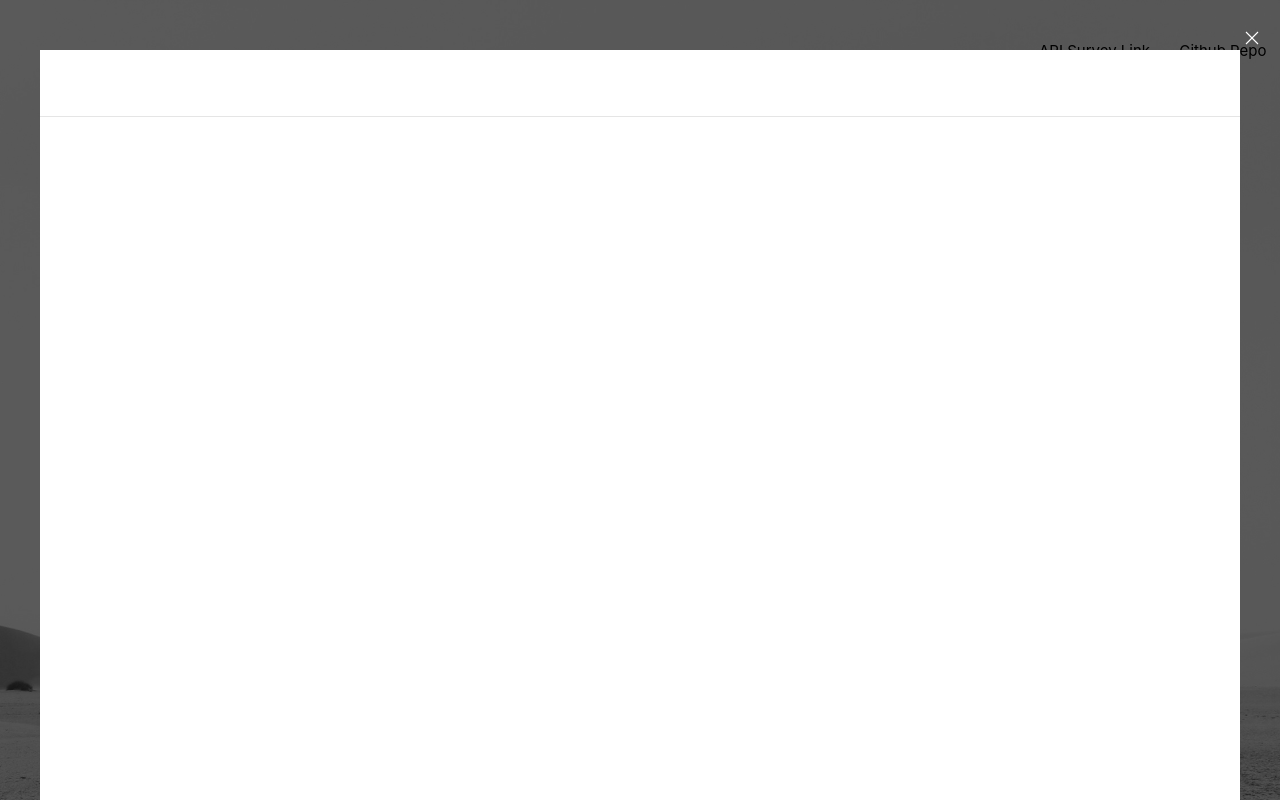
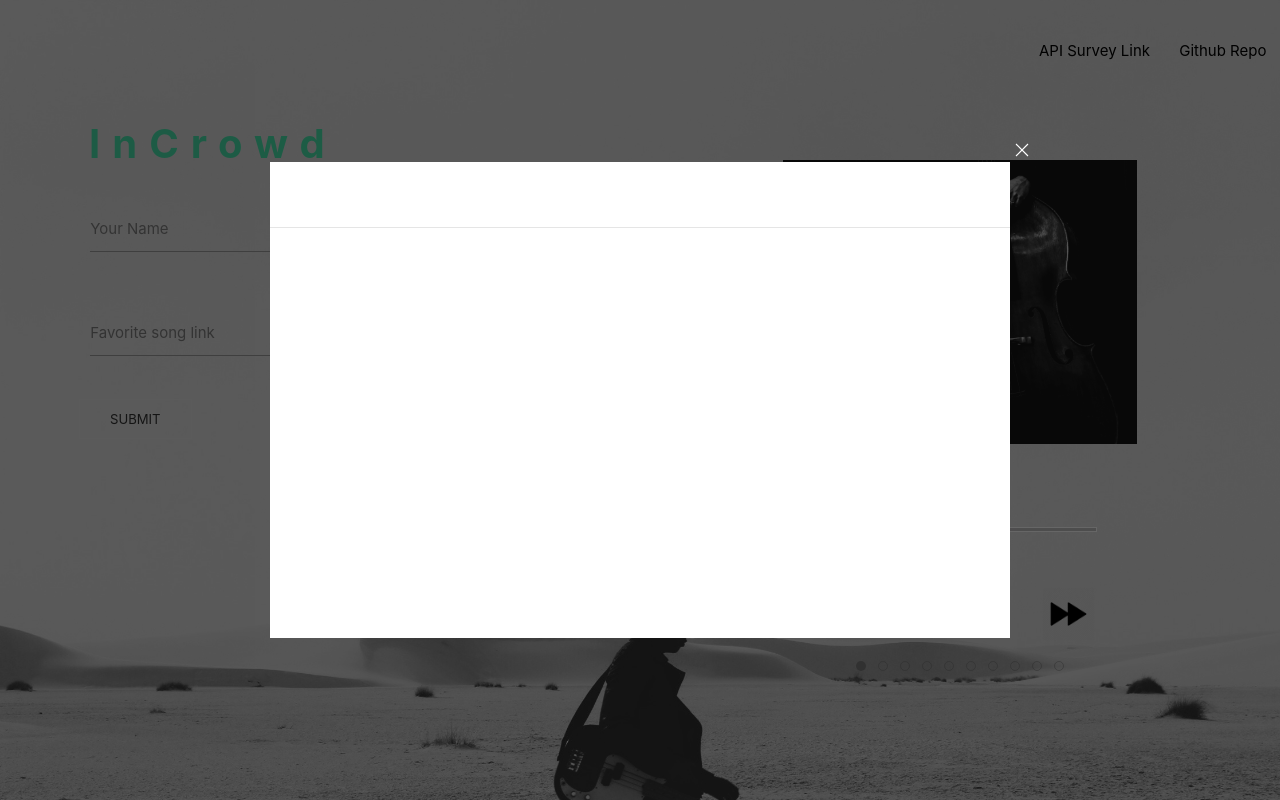
Before and after one commit to chloezhouny/InCrowd, a website: page app/public/survey.html in a window 1280 px wide. Both pictures are taken after a click on the link "SUBMIT". Shown: the top 800 px of the page. Drawn offline with nearby package versions, Linux system fonts and the light colour scheme; files that its build step writes are made by us from their sources; no server answers; files whose address does not match are found by name.

Commit message:
Change iframe size

```diff
--- a/app/public/survey.css
+++ b/app/public/survey.css
@@ -145,3 +145,9 @@ body
 .uk-card-primary.uk-card-body .uk-slidenav, .uk-card-primary>:not([class*=uk-card-media]) .uk-slidenav, .uk-card-secondary.uk-card-body .uk-slidenav, .uk-card-secondary>:not([class*=uk-card-media]) .uk-slidenav, .uk-light .uk-slidenav, .uk-offcanvas-bar .uk-slidenav, .uk-overlay-primary .uk-slidenav, .uk-section-primary:not(.uk-preserve-color) .uk-slidenav, .uk-section-secondary:not(.uk-preserve-color) .uk-slidenav, .uk-tile-primary:not(.uk-preserve-color) .uk-slidenav, .uk-tile-secondary:not(.uk-preserve-color) .uk-slidenav {
     color: rgba(0,0,0,0);
 }
+
+#nameSection
+{
+	padding-left: 2%;
+	padding-bottom: 2%;
+}
--- a/app/public/survey.html
+++ b/app/public/survey.html
@@ -243,12 +243,14 @@
 
 
 <div id="modal-media-youtube" class="uk-flex-top" uk-modal>
-    <div class="uk-modal-dialog uk-width-auto uk-margin-auto-vertical">
-      <div class="uk-modal-header">
+    <div class="uk-modal-dialog uk-width-auto uk-margin-auto-vertical" >
+      <div class="uk-modal-header" id = "nameSection">
       <h2 class="uk-modal-title" id = "matchedName"></h2>
-    </div>
+      </div>
+      <div>
         <button class="uk-modal-close-outside" type="button" uk-close></button>
-        <iframe id = "youtubeIframe" width="1920" height="1080" frameborder="0" uk-video></iframe>
+        <iframe id = "youtubeIframe" width="740" height="409.5" frameborder="0" uk-video></iframe>
+      </div>
     </div>
 </div>
 
```
